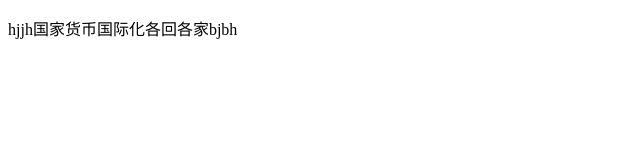
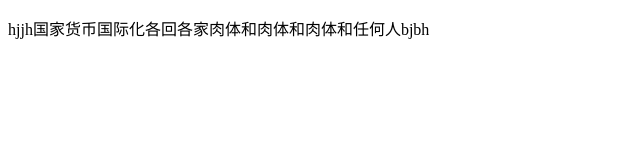
Before and after one commit to ajuanjuan/Vuedemo, a plain HTML site: page index.html in a window 1280 px wide. Shown: the whole page, without its empty margins (0-640 px from the left). Drawn offline with Linux system fonts and the light colour scheme.

Commit message:
Update index.html

```diff
--- a/index.html
+++ b/index.html
@@ -5,6 +5,6 @@
 		<title></title>
 	</head>
 	<body>
-		<p>hjjh国家货币国际化各回各家bjbh</p>
+		<p>hjjh国家货币国际化各回各家肉体和肉体和肉体和任何人bjbh</p>
 	</body>
 </html>
```
